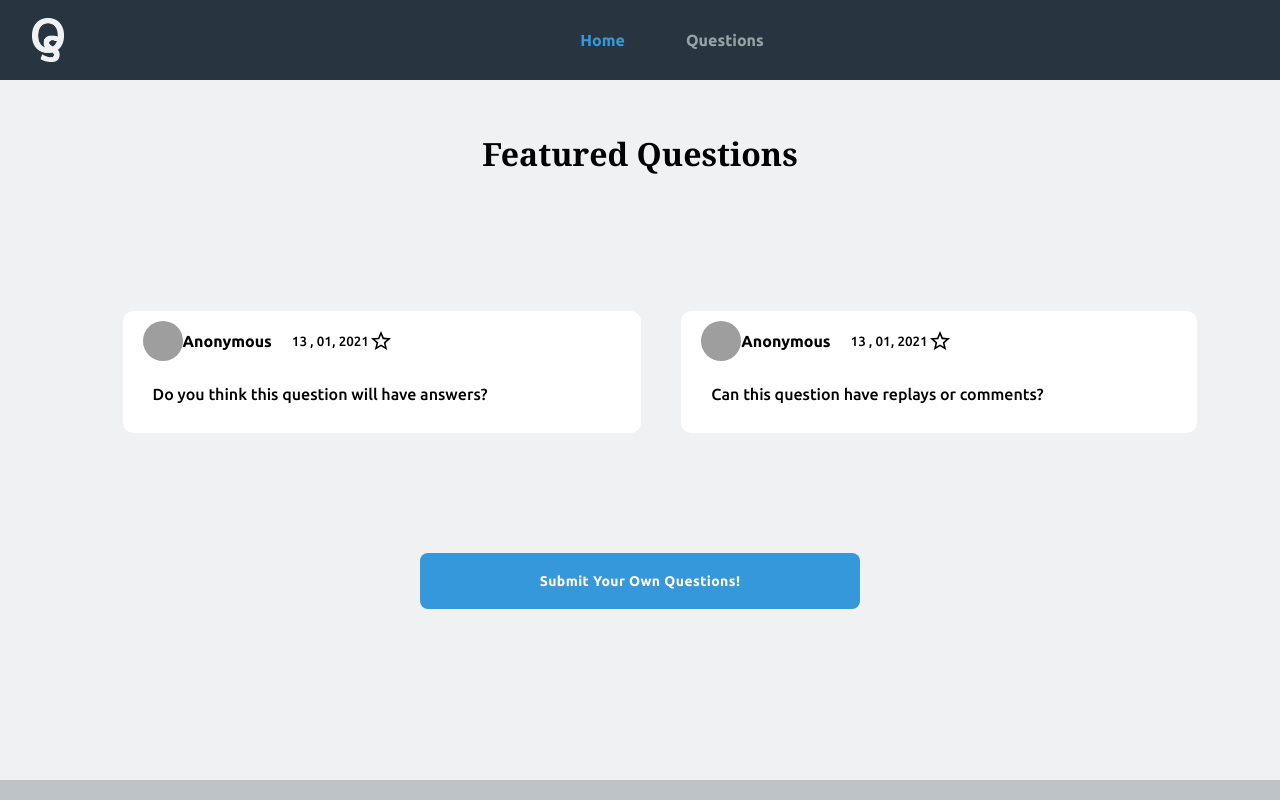
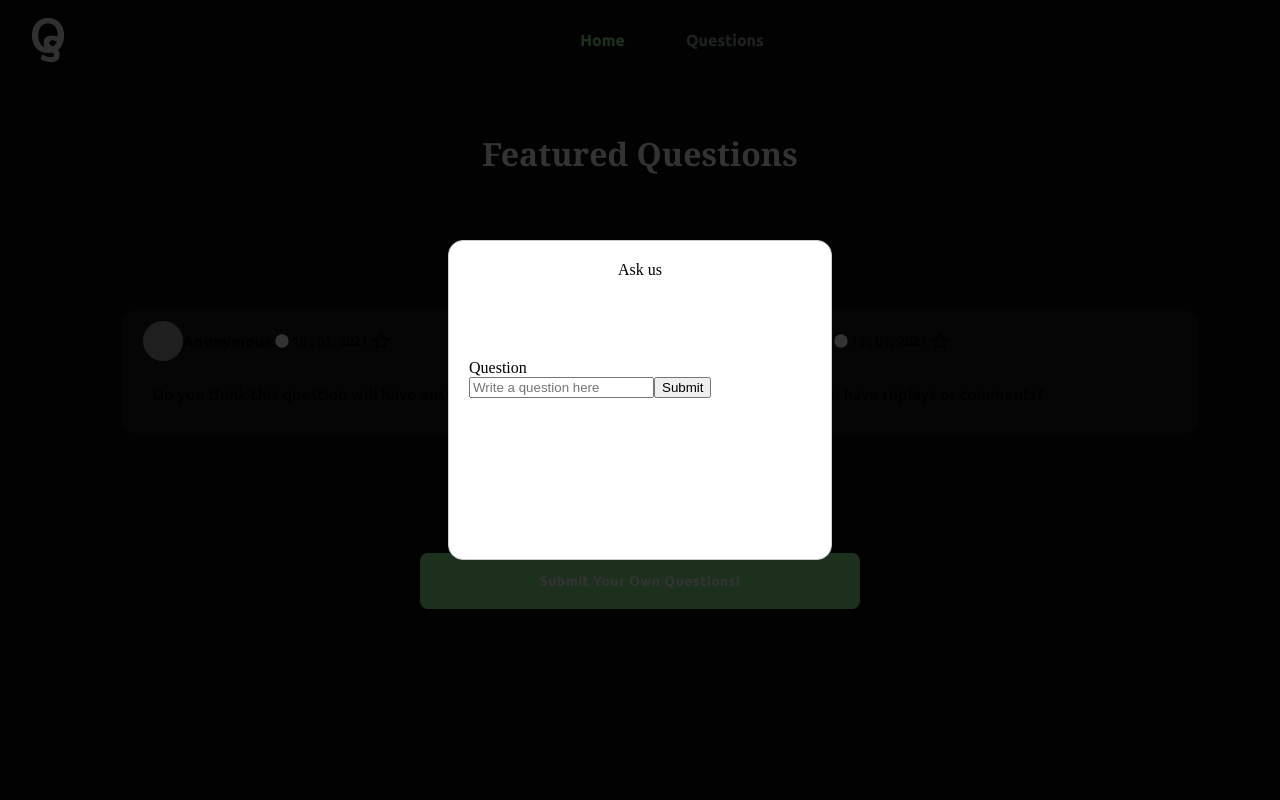
Before and after one commit to GabrielMarisescu/Kyus, a React (Create React App) app: page / in a window 1280 px wide. Both pictures are taken after a click on the button "Submit Your Own Questions!". Shown: the top 800 px of the page. Built offline with nearby package versions, Linux system fonts and the light colour scheme; grey boxes are pictures that could not be loaded.

Commit message:
css and modal added

```diff
--- a/src/About.css
+++ b/src/About.css
@@ -1,15 +1,15 @@
 .About {
   width: 100%;
   height: 420px;
-  background-color: #bdc3c7;
+  background-color: #0c0c0d;
   padding: 3.5vh;
 }
 
 .About__Main {
   margin: auto;
-  width: 60%;
-  height: 30vh;
-  background-color: #f0f1f2;
+  width: 90%;
+  height: 35vh;
+  background-color: #1a1a1b;
   border-radius: 18px;
   margin-top: 2vh;
 }
@@ -35,6 +35,7 @@
   margin: 20px;
   padding-left: 20px;
   padding-right: 20px;
+  color: white;
 }
 
 .About__P1 {
--- a/src/App.js
+++ b/src/App.js
@@ -3,16 +3,16 @@ import './App.css';
 import FeaturedQuestions from "./FeaturedQuestions"
 import About from "./About"
 import Creators from "./Creators"
-import Modal from "react-modal"
+
 
 function App() {
   return (
     <div className="App">
-      <Modal ></Modal>
-   <Header />
-  <FeaturedQuestions />
-  <About />
-  <Creators />
+        <Header />
+        <FeaturedQuestions />
+        <About />
+        <Creators />
+
     </div>
   );
 }
--- a/src/FeaturedQuestions.css
+++ b/src/FeaturedQuestions.css
@@ -9,11 +9,12 @@
 .Featured {
   width: 100%;
   height: 700px;
-  background-color: #f0f1f2;
+  background-color: #0c0c0d;
   font-family: UbuntuMedium;
 }
 
 .Featured__textWrapper {
+  color: #ffffff;
   display: flex;
   justify-content: center;
   font-family: Georgia;
@@ -34,7 +35,6 @@
   border-radius: 10px;
   display: flex;
   align-items: center;
-  background-color: #ffffff;
 }
 
 .Featured__right1 {
@@ -42,7 +42,6 @@
   border-radius: 10px;
   display: flex;
   align-items: center;
-  background-color: #ffffff;
 }
 
 .Date {
@@ -51,7 +50,7 @@
 
 .Featured__TotalRight,
 .Featured__TotalLeft {
-  background-color: #ffffff;
+  background-color: #1a1a1b;
   border-radius: 10px;
   margin-left: 5vh;
   flex-grow: 0.3;
@@ -73,7 +72,7 @@
   display: flex;
   margin: auto;
   margin-top: 15vh !important ;
-  background-color: #3498db;
+  background-color: lightgreen;
   width: 55vh;
   height: 7vh;
   border-radius: 8px;
--- a/src/FeaturedQuestions.js
+++ b/src/FeaturedQuestions.js
@@ -1,16 +1,23 @@
 import { Avatar } from '@material-ui/core'
-import React from 'react'
 import "./FeaturedQuestions.css"
 import FiberManualRecordIcon from '@material-ui/icons/FiberManualRecord';
 import StarBorderIcon from '@material-ui/icons/StarBorder';
 import Bean from "./Images/mr-bean.jpg"
 import Button from "@material-ui/core/Button"
+import React, {useState} from 'react'
+import Modal from "react-modal"
+import ModalStyling from "./ModalStyling"
+
+
 
 function FeaturedQuestions() {
+    Modal.setAppElement('#root')
+    const [modalIsActive,setmodalIsActive] = useState(false);
     var today = new Date();
     var Day = String(today.getDate()).padStart(2, '0');
     var Month = String(today.getMonth() + 1).padStart(2, '0');
     var Year = today.getFullYear();
+
 
     return (
         <div className="Featured">
@@ -51,11 +58,38 @@ function FeaturedQuestions() {
 </div>
 
 <div className="Featured__Button">
-<Button variant="text" color="inherit" fullWidth="true">
+<Button variant="text" color="inherit" fullWidth="true" onClick= {()=> {setmodalIsActive(prev => !prev)}}>
   Submit Your Own Questions!
 </Button>
+<Modal isOpen= {modalIsActive} onRequestClose={ () => {setmodalIsActive(false)}}  style={{
+    overlay: {
+      position: 'fixed',
+      top: 0,
+      left: 0,
+      right: 0,
+      bottom: 0,
+      backgroundColor: 'rgba(0, 0, 0, 0.8)'
+    },
+    content: {
+      position: 'absolute',
+      top: '30vh',
+      left: '35%',
+      right: '35%',
+      bottom: '30vh',
+      border: '1px solid #ccc',
+      background: '#fff',
+      overflow: 'auto',
+      WebkitOverflowScrolling: 'touch',
+      borderRadius: '15px',
+      outline: 'none',
+      padding: '20px',
+      minWidth: "160px",
+    }
+  }} >
+
+<ModalStyling />
+</Modal>
 </div>
-
 
 
 
--- a/src/Header.css
+++ b/src/Header.css
@@ -4,7 +4,7 @@
 }
 
 .Header {
-  background-color: #28343f;
+  background-color: #0c0c0d;
   display: flex;
   height: 10vh;
 }
@@ -25,7 +25,7 @@
 }
 
 .Header__Home {
-  color: #3498db;
+  color: lightgreen;
   padding-right: 20%;
   font-family: UbuntuBold;
 }
--- /dev/null
+++ b/src/ModalStyling.css
@@ -0,0 +1,8 @@
+.Modal__Header {
+  display: flex;
+  justify-content: center;
+  margin-bottom: 10vh;
+}
+
+.Modal__Question {
+}
--- /dev/null
+++ b/src/ModalStyling.js
@@ -0,0 +1,28 @@
+import React, {useState} from 'react'
+import "./ModalStyling.css"
+
+function ModalStyling() {
+    const [input, setinput] =useState("")
+    const SendMessage =  e => {
+        e.preventDefault();
+        console.log(input)
+        setinput("")}
+    return (
+        <div className="Modal">
+            <div className="Modal__Header">
+            Ask us
+            </div>
+            <div className="Modal__Question">
+                Question
+
+            </div>
+            <input type="text" placeholder ="Write a question here"  value = {input} onChange= { e => setinput(e.target.value)} />
+            <button   onClick= {SendMessage} type ="submit">Submit </button>
+
+
+
+        </div>
+    )
+}
+
+export default ModalStyling
```
Also changed, not shown: 1 other file (tests, documents, lock files or other folders).
